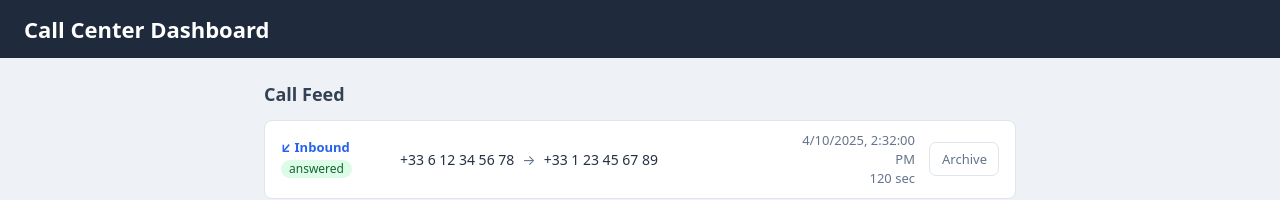
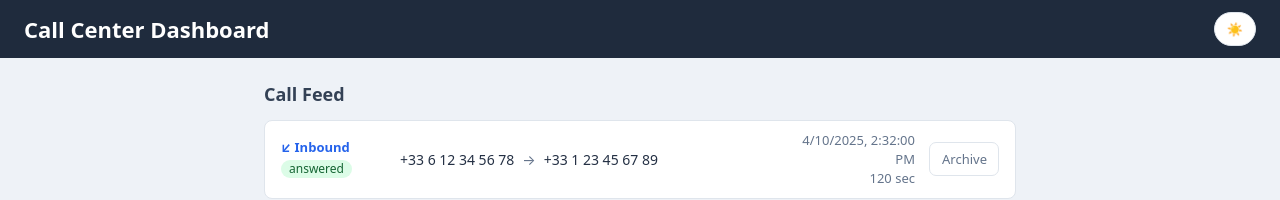
Before and after one commit to DimGianno/Call-Center-Frontend, a React (Vite) app in the folder call-center/: page / in a window 1280 px wide. Shown: the top 200 px of the page. Built offline with nearby package versions, Linux system fonts and the light colour scheme.

Commit message:
Implement theme toggle functionality and update styles for dark/light mode

```diff
--- a/call-center/src/App.jsx
+++ b/call-center/src/App.jsx
@@ -6,6 +6,13 @@ import CallDetails from "./components/CallDetails";
 function App() {
   const [calls, setCalls] = useState(mockCalls)
   const [selectedCallId, setSelectedCallId] = useState(null);
+  const [theme, setTheme] = useState("dark");
+
+  function handleToggleTheme() {
+    setTheme((currentTheme) => {
+      return currentTheme === "dark" ? "light" : "dark";
+    });
+  }
 
   function handleSelectCall(callId) {
     setSelectedCallId(callId);
@@ -37,9 +44,15 @@ function App() {
   });
 
   return (
-    <div className="app">
+    <div className="app" data-theme={theme}>
       <header className="app-header">
         <h1>Call Center Dashboard</h1>
+        <button
+          className="theme-toggle"
+          onClick={handleToggleTheme}
+        >
+          {theme === "light" ? "🌙" : "☀️"}
+        </button>
       </header>
 
       <main className="dashboard">
--- a/call-center/src/index.css
+++ b/call-center/src/index.css
@@ -45,9 +45,8 @@
   --radius-popup: 14px;
 }
 
-/* Future automatic dark mode support */
 @media (prefers-color-scheme: dark) {
-  :root {
+  .app[data-theme="dark"] {
     --color-page-bg: #111827;
     --color-surface: #1f2937;
     --color-header-bg: #0f172a;
@@ -105,12 +104,14 @@ button {
 .app {
   min-height: 100vh;
   background: var(--color-page-bg);
+  color: var(--color-text-main);
 }
 
 .app-header {
   height: var(--header-height);
   display: flex;
   align-items: center;
+  justify-content: space-between;
   padding: 0 24px;
   background: var(--color-header-bg);
   color: var(--color-text-inverse);
@@ -292,6 +293,23 @@ button {
   color: var(--color-button-text-hover);
 }
 
+.theme-toggle {
+  padding: 7px 12px;
+  border: 1px solid var(--color-border);
+  border-radius: 999px;
+  background: var(--color-button-bg);
+  color: var(--color-button-text);
+  cursor: pointer;
+  font-size: 13px;
+  font-weight: 600;
+}
+
+.theme-toggle:hover {
+  background: var(--color-button-bg-hover);
+  color: var(--color-button-text-hover);
+  border-color: var(--color-border-hover);
+}
+
 /* =========================
    Centered call details modal
    ========================= */
```
